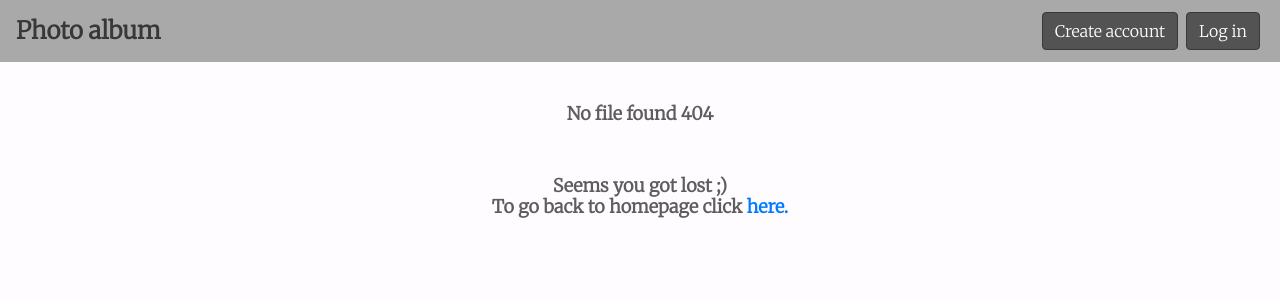
After one commit to ZuzannaP/photoalbum, a Django app: template album_photo/templates/404.html in a window 1280 px wide. The commit adds this page. Shown: the top 300 px of the page. Run offline with Django 3.2, Linux system fonts and the light colour scheme; the template is opened without the code that fills it, so the values that code supplies are empty; some libraries are stand-ins or nearby versions.

Commit message:
added 404.html template

```diff
--- a/album_photo/static/css/style.css
+++ b/album_photo/static/css/style.css
@@ -50,7 +50,7 @@ a.nav-item.nav-link{
     font-size: x-large;
 }
 
-/* NAV RIGHT */
+/* NAVBAR RIGHT */
 #right-navbar{
     padding-right: 20px;
 }
@@ -68,7 +68,7 @@ a.nav-item.nav-link{
     color: #4F4350;
 }
 
-/*BODY*/
+/* BODY */
 
 h1 {
     color: #5d5d5d;
--- /dev/null
+++ b/album_photo/templates/404.html
@@ -0,0 +1,9 @@
+{% extends 'base.html' %}
+
+
+{% block content %}
+    <div class="container-fluid col-md-4">
+        <h1>No file found 404</h1>
+        <h1>Seems you got lost ;) </br>To go back to homepage click <a href="{% url "view_photos" %}">here.</a></h1>
+    </div>
+{% endblock %}
```
